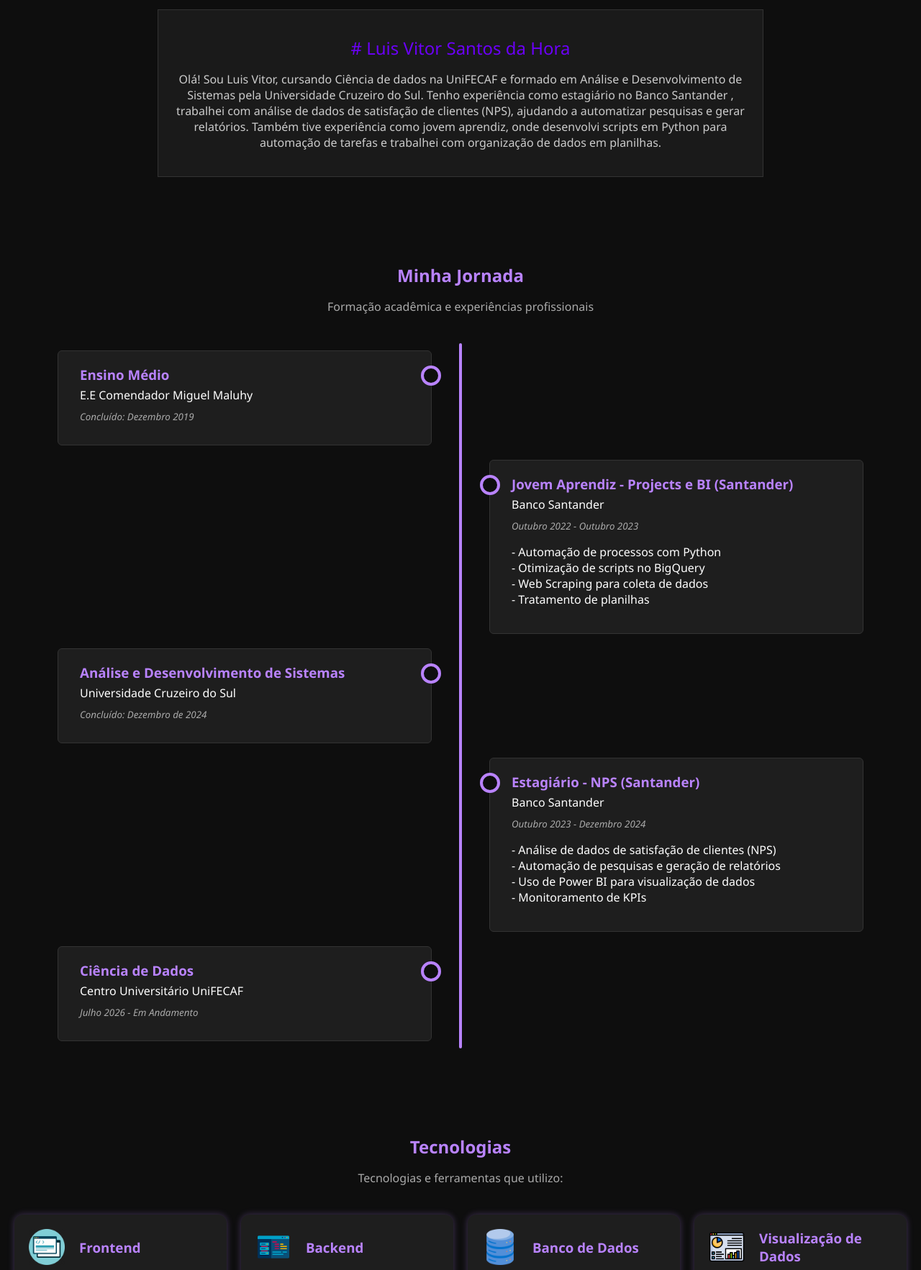
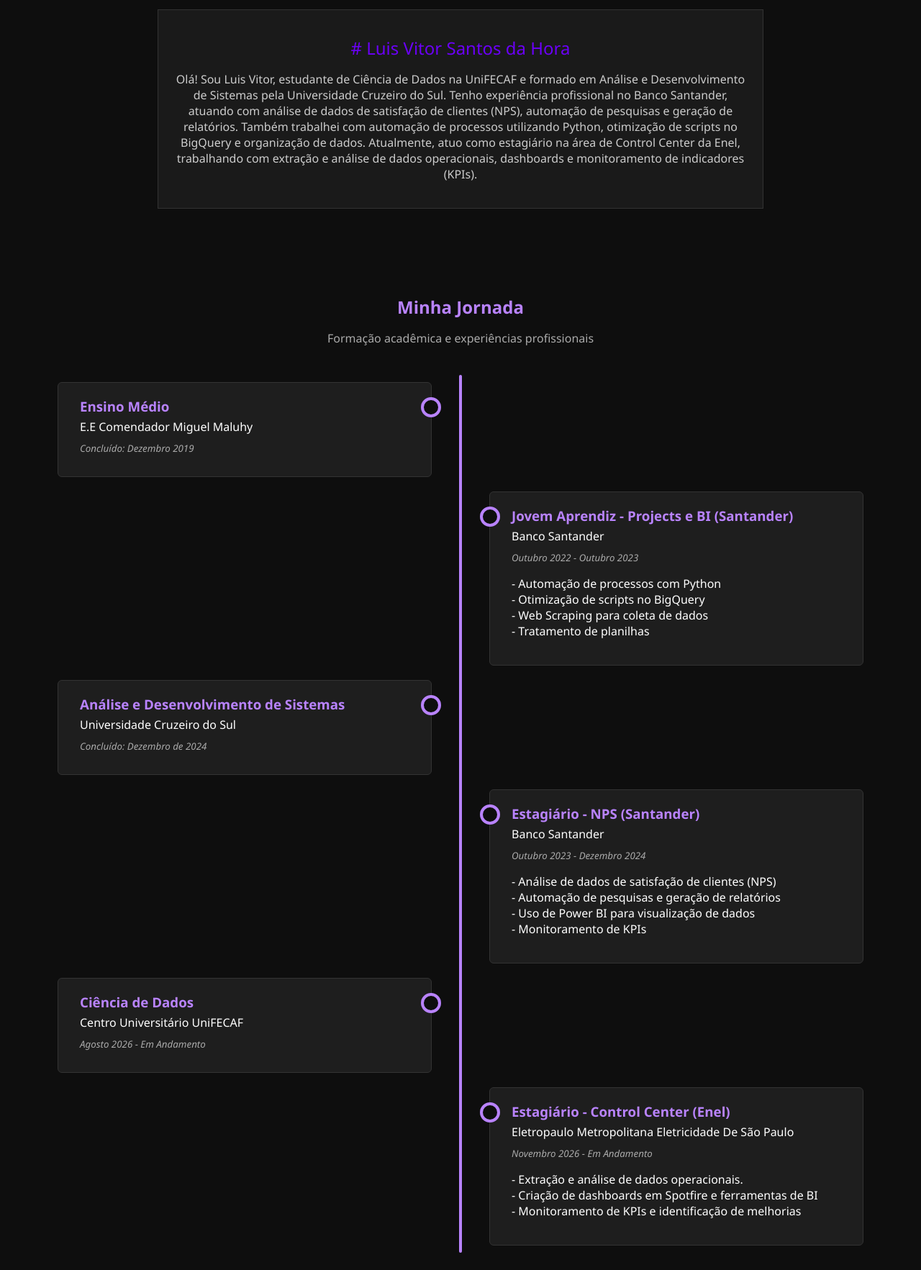
Before and after one commit to LuisVitorDaHora/portfolio-luis-vitor, a plain HTML site: page index.html in a window 1280 px wide. Shown: the part 421-2186 px from the top of the page at 72% size. Drawn offline with Linux system fonts and the light colour scheme.

Commit message:
Atualizando HTML
Atualização da experiencia profissional.

```diff
--- a/index.html
+++ b/index.html
@@ -22,12 +22,9 @@
     <div class="descricao">
       <p><span class="meu-nome"># Luis Vitor Santos da Hora</span></p>
       <p>
-        Olá! Sou Luis Vitor, cursando Ciência de dados na UniFECAF e formado em Análise e Desenvolvimento de
-        Sistemas pela Universidade Cruzeiro do Sul. Tenho experiência como estagiário no Banco Santander
-        , trabalhei com análise de dados de satisfação de clientes (NPS), ajudando a automatizar pesquisas
-         e gerar relatórios. Também tive experiência como jovem aprendiz, onde desenvolvi scripts em Python para automação
-         de tarefas e trabalhei com organização de dados em planilhas.
-
+        Olá! Sou Luis Vitor, estudante de Ciência de Dados na UniFECAF e formado em Análise e Desenvolvimento de Sistemas pela Universidade Cruzeiro do Sul.
+        Tenho experiência profissional no Banco Santander, atuando com análise de dados de satisfação de clientes (NPS), automação de pesquisas e geração de relatórios. Também trabalhei com automação de processos utilizando Python, otimização de scripts no BigQuery e organização de dados.
+        Atualmente, atuo como estagiário na área de Control Center da Enel, trabalhando com extração e análise de dados operacionais, dashboards e monitoramento de indicadores (KPIs).
       </p>
     </div>
   </section>
@@ -89,7 +86,21 @@
       <div class="content">
         <h3>Ciência de Dados</h3>
         <h4>Centro Universitário UniFECAF</h4>
-        <small>Julho 2026 - Em Andamento</small>
+        <small>Agosto 2026 - Em Andamento</small>
+        <span class="circle"></span>
+      </div>
+    </div>
+
+    <div class="timeline-container right">
+      <div class="content">
+        <h3>Estagiário - Control Center (Enel)</h3>
+        <h4>Eletropaulo Metropolitana Eletricidade De São Paulo</h4>
+        <small>Novembro 2026 - Em Andamento</small>
+        <p>
+          - Extração e análise de dados operacionais. <br>
+          - Criação de dashboards em Spotfire e ferramentas de BI <br>
+          - Monitoramento de KPIs e identificação de melhorias
+        </p>
         <span class="circle"></span>
       </div>
     </div>
```
